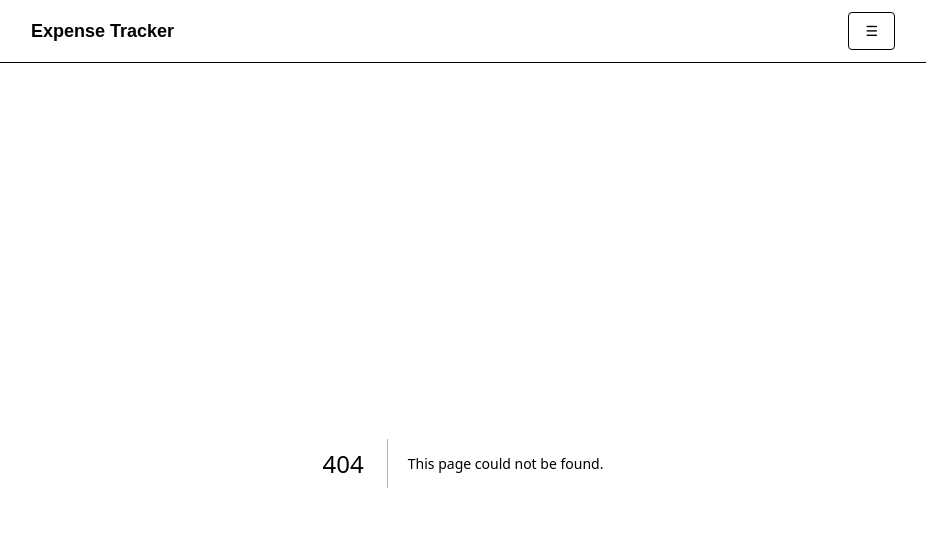
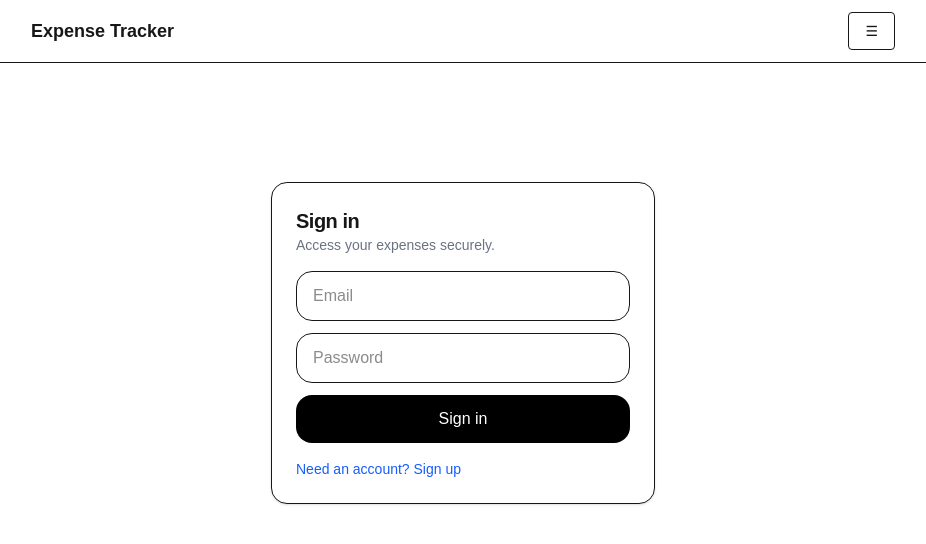
Before and after one commit to davemaclaren17/expense-track, a Next.js app: page /login in a window 1280 px wide. Before the commit this address had no page. Shown: the top 544 px of the page, without its empty margins (177-1103 px from the left). Built offline with nearby package versions, Linux system fonts and the light colour scheme; no server answers.

Commit message:
Added login auth

```diff
--- a/app/expenses/page.tsx
+++ b/app/expenses/page.tsx
@@ -2,10 +2,12 @@
 
 import { useEffect, useMemo, useState } from 'react'
 import JSZip from 'jszip'
-import { supabase } from '@/lib/supabase'
+import { createSupabaseBrowserClient } from '@/lib/supabase/client'
 import { Expense } from '@/types/expense'
 import { formatMoney } from '@/lib/currency'
 import { useToast } from '@/components/ToastProvider'
+
+
 
 type ReceiptStatus = 'Pending' | 'Approved' | 'Rejected' | 'Reimbursed'
 type FilterValue = 'All' | ReceiptStatus
@@ -19,6 +21,8 @@ type ExpenseRow = Expense & {
 const CATEGORY_OPTIONS = ['Mileage', 'Hotel', 'Food & Drinks'] as const
 const RECEIPT_STATUS_OPTIONS: ReceiptStatus[] = ['Pending', 'Approved', 'Rejected', 'Reimbursed']
 const FILTER_OPTIONS: FilterValue[] = ['All', ...RECEIPT_STATUS_OPTIONS]
+const supabase = createSupabaseBrowserClient()
+
 
 function downloadBlob(blob: Blob, filename: string) {
   const url = URL.createObjectURL(blob)
--- /dev/null
+++ b/app/login/page.tsx
@@ -0,0 +1,105 @@
+'use client'
+
+import { useEffect, useState } from 'react'
+import { useRouter, useSearchParams } from 'next/navigation'
+import { createSupabaseBrowserClient } from '@/lib/supabase/client'
+import { useToast } from '@/components/ToastProvider'
+
+export default function LoginPage() {
+  const supabase = createSupabaseBrowserClient()
+  const { showToast } = useToast()
+  const router = useRouter()
+  const search = useSearchParams()
+
+  const next = search.get('next') || '/dashboard'
+
+  const [email, setEmail] = useState('')
+  const [password, setPassword] = useState('')
+  const [mode, setMode] = useState<'signin' | 'signup'>('signin')
+  const [loading, setLoading] = useState(false)
+
+  useEffect(() => {
+    // If already logged in, go to dashboard
+    supabase.auth.getSession().then(({ data }) => {
+      if (data.session) router.replace(next)
+    })
+  }, [router, next, supabase])
+
+  async function onSubmit(e: React.FormEvent) {
+    e.preventDefault()
+    setLoading(true)
+
+    try {
+      if (mode === 'signup') {
+        const { error } = await supabase.auth.signUp({ email, password })
+        if (error) throw error
+        showToast('success', 'Account created ✅ You can now sign in.')
+        setMode('signin')
+      } else {
+        const { error } = await supabase.auth.signInWithPassword({ email, password })
+        if (error) throw error
+        showToast('success', 'Signed in ✅')
+        router.replace(next)
+      }
+    } catch (err: any) {
+      showToast('error', err?.message ?? 'Login failed')
+    } finally {
+      setLoading(false)
+    }
+  }
+
+  return (
+    <div className="min-h-[70vh] flex items-center justify-center px-4">
+      <div className="w-full max-w-sm rounded-2xl border bg-white shadow-sm p-6 space-y-4">
+        <div>
+          <h1 className="text-xl font-semibold tracking-tight">
+            {mode === 'signin' ? 'Sign in' : 'Create account'}
+          </h1>
+          <p className="text-sm text-gray-500">
+            {mode === 'signin' ? 'Access your expenses securely.' : 'Create an account to start tracking expenses.'}
+          </p>
+        </div>
+
+        <form onSubmit={onSubmit} className="space-y-3">
+          <input
+            className="w-full rounded-2xl border bg-white px-4 py-3 text-[16px]"
+            placeholder="Email"
+            type="email"
+            value={email}
+            onChange={e => setEmail(e.target.value)}
+            required
+          />
+
+          <input
+            className="w-full rounded-2xl border bg-white px-4 py-3 text-[16px]"
+            placeholder="Password"
+            type="password"
+            value={password}
+            onChange={e => setPassword(e.target.value)}
+            required
+          />
+
+          <button
+            disabled={loading}
+            className="w-full rounded-2xl bg-black text-white py-3 text-[16px] font-medium disabled:opacity-50"
+            type="submit"
+          >
+            {loading ? 'Please wait…' : mode === 'signin' ? 'Sign in' : 'Create account'}
+          </button>
+        </form>
+
+        <div className="text-sm text-gray-600">
+          {mode === 'signin' ? (
+            <button className="text-blue-600" onClick={() => setMode('signup')} type="button">
+              Need an account? Sign up
+            </button>
+          ) : (
+            <button className="text-blue-600" onClick={() => setMode('signin')} type="button">
+              Already have an account? Sign in
+            </button>
+          )}
+        </div>
+      </div>
+    </div>
+  )
+}
--- /dev/null
+++ b/components/SignOutButton.tsx
@@ -0,0 +1,22 @@
+'use client'
+
+import { createSupabaseBrowserClient } from '@/lib/supabase/client'
+import { useRouter } from 'next/navigation'
+
+export default function SignOutButton() {
+  const supabase = createSupabaseBrowserClient()
+  const router = useRouter()
+
+  return (
+    <button
+      className="text-sm rounded-xl border px-3 py-2 bg-white"
+      onClick={async () => {
+        await supabase.auth.signOut()
+        router.replace('/login')
+      }}
+      type="button"
+    >
+      Sign out
+    </button>
+  )
+}
--- /dev/null
+++ b/lib/supabase/client.ts
@@ -0,0 +1,8 @@
+import { createBrowserClient } from '@supabase/ssr'
+
+export function createSupabaseBrowserClient() {
+  return createBrowserClient(
+    process.env.NEXT_PUBLIC_SUPABASE_URL!,
+    process.env.NEXT_PUBLIC_SUPABASE_ANON_KEY!
+  )
+}
--- /dev/null
+++ b/lib/supabase/server.ts
@@ -0,0 +1,27 @@
+import { cookies } from 'next/headers'
+import { createServerClient } from '@supabase/ssr'
+
+export function createSupabaseServerClient() {
+  const cookieStore = cookies()
+
+  return createServerClient(
+    process.env.NEXT_PUBLIC_SUPABASE_URL!,
+    process.env.NEXT_PUBLIC_SUPABASE_ANON_KEY!,
+    {
+      cookies: {
+        getAll() {
+          return cookieStore.getAll()
+        },
+        setAll(cookiesToSet) {
+          try {
+            cookiesToSet.forEach(({ name, value, options }) => {
+              cookieStore.set(name, value, options)
+            })
+          } catch {
+            // setAll can be called from Server Components where cookies are readonly
+          }
+        },
+      },
+    }
+  )
+}
--- /dev/null
+++ b/middleware.ts
@@ -0,0 +1,55 @@
+import { NextResponse, type NextRequest } from 'next/server'
+import { createServerClient } from '@supabase/ssr'
+
+export async function middleware(request: NextRequest) {
+  const response = NextResponse.next()
+
+  const supabase = createServerClient(
+    process.env.NEXT_PUBLIC_SUPABASE_URL!,
+    process.env.NEXT_PUBLIC_SUPABASE_ANON_KEY!,
+    {
+      cookies: {
+        getAll() {
+          return request.cookies.getAll()
+        },
+        setAll(cookiesToSet) {
+          cookiesToSet.forEach(({ name, value, options }) => {
+            response.cookies.set(name, value, options)
+          })
+        },
+      },
+    }
+  )
+
+  const { data } = await supabase.auth.getUser()
+  const user = data.user
+
+  const path = request.nextUrl.pathname
+
+  // Public routes
+  if (path.startsWith('/login')) return response
+
+  // Protect these routes (add more if needed)
+  const protectedRoutes = ['/expenses', '/dashboard']
+  const isProtected = protectedRoutes.some(p => path.startsWith(p))
+
+  if (isProtected && !user) {
+    const url = request.nextUrl.clone()
+    url.pathname = '/login'
+    url.searchParams.set('next', path)
+    return NextResponse.redirect(url)
+  }
+
+  // If user is logged in and visits /login, send them to dashboard
+  if (path.startsWith('/login') && user) {
+    const url = request.nextUrl.clone()
+    url.pathname = '/dashboard'
+    return NextResponse.redirect(url)
+  }
+
+  return response
+}
+
+export const config = {
+  matcher: ['/((?!_next/static|_next/image|favicon.ico).*)'],
+}
--- a/package.json
+++ b/package.json
@@ -9,6 +9,7 @@
     "lint": "eslint"
   },
   "dependencies": {
+    "@supabase/ssr": "^0.8.0",
     "@supabase/supabase-js": "^2.89.0",
     "jszip": "^3.10.1",
     "next": "16.1.0",
```
Also changed, not shown: 1 other file (tests, documents, lock files or other folders).
